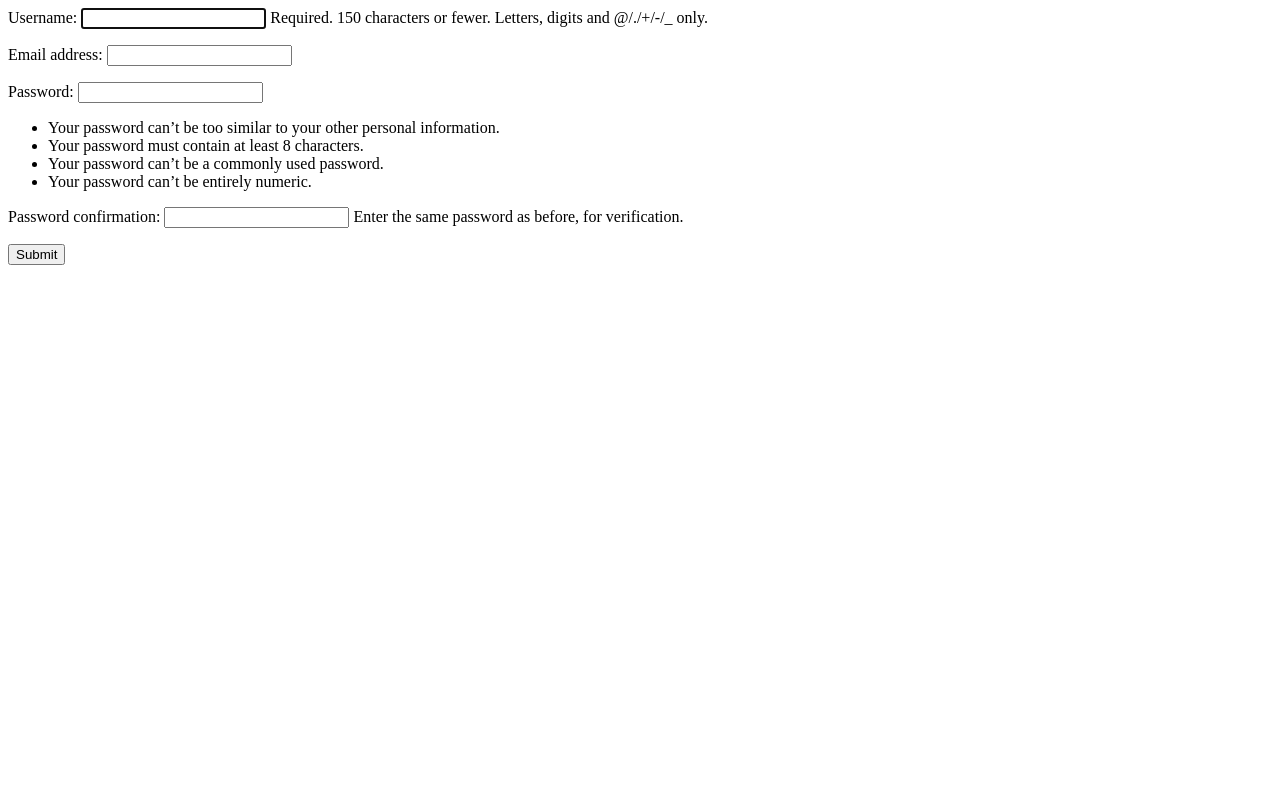
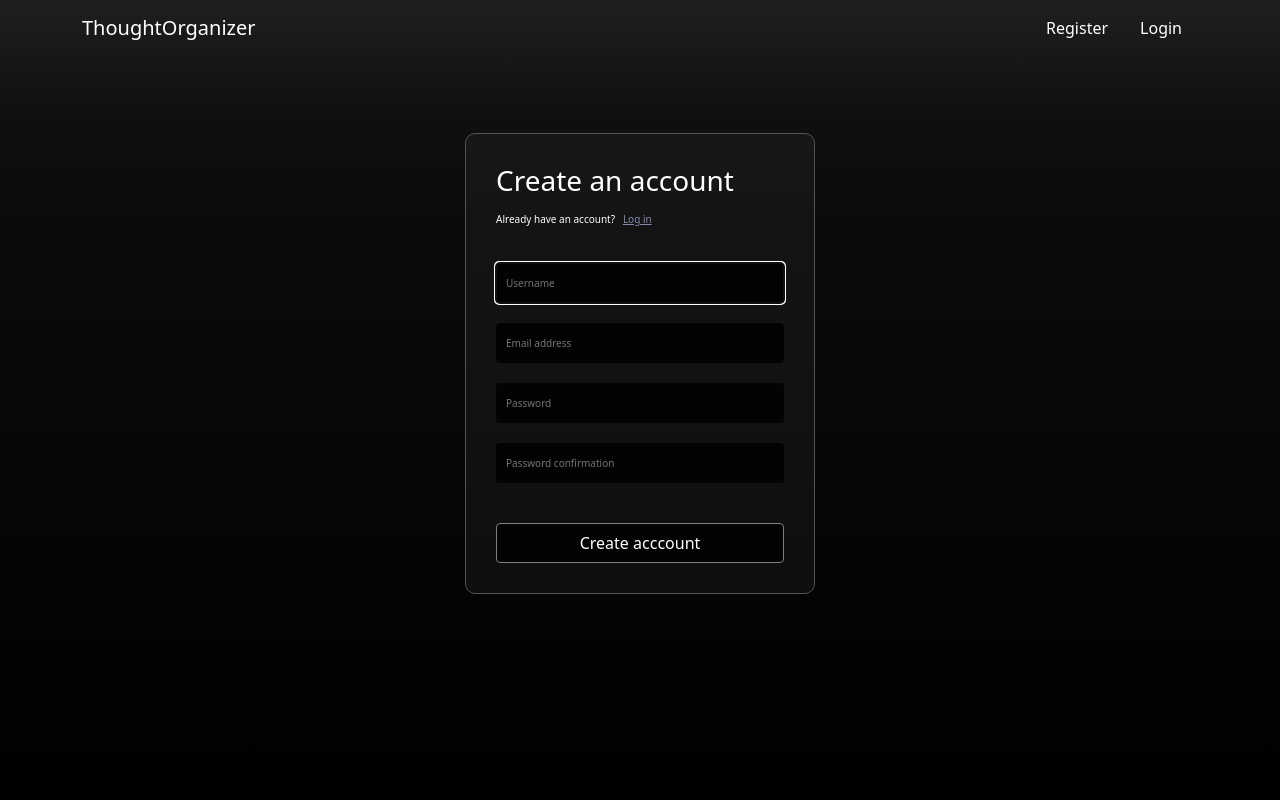
Before and after one commit to 221rdb256IngusAlfsAboltins/ThoughtOrginizer, a Django app: page /register in a window 1280 px wide. Run offline with Django 4.2, Linux system fonts and the light colour scheme.

Commit message:
added styling to registration page

```diff
--- a/journal/forms.py
+++ b/journal/forms.py
@@ -1,7 +1,37 @@
 from django.contrib.auth.forms import UserCreationForm,AuthenticationForm
 from django.contrib.auth.models import User
 from django.forms.widgets import PasswordInput, TextInput
+from django import forms
+
+
 class CreateUserForm(UserCreationForm):
+
     class Meta:
         model = User
-        fields = ['username','email','password1', 'password2']
+        fields = ['username', 'email', 'password1', 'password2']
+
+    def __init__(self, *args, **kwargs):
+        super().__init__(*args, **kwargs)
+
+        self.fields['username'].widget.attrs.update({
+            'placeholder': 'Username'
+        })
+
+        self.fields['email'].widget.attrs.update({
+            'placeholder': 'Email address'
+        })
+
+        self.fields['password1'].widget.attrs.update({
+            'placeholder': 'Password'
+        })
+
+        self.fields['password2'].widget.attrs.update({
+            'placeholder': 'Password confirmation'
+        })
+
+        for field in self.fields.values():
+            field.help_text = ''
+
+class LoginForm(AuthenticationForm):
+    username = forms.CharField(widget=TextInput())
+    password = forms.CharField(widget=PasswordInput())
--- a/journal/templates/journal/dashboard.html
+++ b/journal/templates/journal/dashboard.html
@@ -1 +1,5 @@
 <h1>Dashboard</h1>
+<form action= "{% url 'logout_user' %}" method="POST">
+    {% csrf_token %}
+    <button type="submit">Submit</button>
+</form>
--- a/journal/templates/journal/login.html
+++ /dev/null
@@ -1 +0,0 @@
-<h1>Login</h1>
--- /dev/null
+++ b/journal/templates/journal/navbar.html
@@ -0,0 +1,90 @@
+{% load static %}
+
+<!DOCTYPE html>
+<html lang="en">
+
+<head>
+    <meta charset="utf-8" />
+    <meta name="viewport" content="width=device-width, initial-scale=1">
+
+    <link href="https://cdn.jsdelivr.net/npm/bootstrap@5.3.3/dist/css/bootstrap.min.css" rel="stylesheet">
+
+    <link rel="stylesheet" href="{% static 'css/navbar.css' %}">
+
+    {% block extra_css %}
+
+    {% endblock %}
+
+</head>
+
+<body>
+
+<nav class="navbar navbar-expand-lg justify-content-center">
+
+    <div class="container">
+
+        <a class="logo" href="#">
+            ThoughtOrganizer
+        </a>
+
+
+        <button class="navbar-toggler"
+                type="button"
+                data-bs-toggle="collapse"
+                data-bs-target="#navbarNavDropdown">
+
+            <span class="navbar-toggler-icon"></span>
+
+        </button>
+
+
+        <div class="collapse navbar-collapse text-center" id="navbarNavDropdown">
+
+            <ul class="navbar-nav ms-auto">
+
+                <li class="nav-item mx-2">
+                    <a class="nav-link nav-underline navbar_btn" href="{% url 'register' %}">
+                        Register
+                    </a>
+                </li>
+
+
+                <li class="nav-item mx-2">
+                    <a class="nav-link nav-underline navbar_btn" href="{% url 'my_login' %}">
+                        Login
+                    </a>
+                </li>
+
+            </ul>
+
+        </div>
+
+    </div>
+
+</nav>
+
+
+
+
+<div  id="base-content" >
+ {% block content %}
+    {% endblock %}
+</div>
+
+
+{% block animation %}
+{% endblock %}
+
+
+
+
+
+<script src="https://cdn.jsdelivr.net/npm/bootstrap@5.3.3/dist/js/bootstrap.bundle.min.js"></script>
+
+
+{% block extra_js %}
+{% endblock %}
+
+
+</body>
+</html>
--- a/journal/templates/journal/register.html
+++ b/journal/templates/journal/register.html
@@ -1,7 +1,27 @@
-<form method="POST">
-    {% csrf_token %}
+{% extends "journal/navbar.html" %}
+{% load static %}
 
-    {{ CreateUserForm.as_p }}
+{% block extra_css %}
+ <link rel="stylesheet" href="{% static 'css/base.css' %}">
+    <link rel="stylesheet" href="{% static 'css/RegisterForm.css' %}">
+{% endblock %}
 
-    <button type="submit">Submit</button>
-</form>
+{% block content %}
+
+
+    <div class="form-container">
+        <form method="POST" class="myform">
+            {% csrf_token %}
+        <h3 style= "margin-bottom:15px;" >Create an account</h3>
+        <p style="font-size:10px;">Already have an account? &nbsp;  <a href="{% url 'my_login' %}" style="color:rgb(133, 137, 174)">Log in</a> </p>
+
+        {{ CreateUserForm.username }}
+        {{ CreateUserForm.email }}
+        {{ CreateUserForm.password1 }}
+        {{ CreateUserForm.password2 }}
+
+            <button type="submit">Create acccount</button>
+        </form>
+    </div>
+
+{% endblock %}
--- a/journal/urls.py
+++ b/journal/urls.py
@@ -3,11 +3,12 @@ from django.urls import include, path
 from journal import views
 
 urlpatterns = [
-    path('home', views.home),
-    path('', views.home),
+    path('home', views.home, name='home'),
+    path('', views.home,name=''),
     path('register', views.register, name='register'),
-    path('login', views.login, name='login'),
+    path('my_login', views.my_login, name='my_login'),
     path('logout', views.logout, name='logout'),
     path('dashboard', views.dashboard, name='dashboard'),
+    path('logout_user', views.logout_user, name='logout_user'),
 
 ]
--- a/journal/views.py
+++ b/journal/views.py
@@ -1,10 +1,13 @@
 from django.shortcuts import render,redirect
-from . forms import CreateUserForm
+from . forms import CreateUserForm, LoginForm
+from django.contrib.auth import authenticate, login,logout
+from django.contrib.auth.decorators import login_required
 
 def home(request):
     return render(request, 'journal/index.html')
 
 def register(request):
+    form = CreateUserForm()
     if request.method == "POST":
         form = CreateUserForm(request.POST)
 
@@ -12,19 +15,35 @@ def register(request):
             form.save()
             return redirect('dashboard')
 
-    else:
-        form = CreateUserForm()
     context = {"CreateUserForm": form}
     return render(request, 'journal/register.html', context)
 
 
 
 
-def login(request):
-    return render(request, 'journal/login.html')
+def my_login(request):
+    form = LoginForm()
+    if request.method == "POST":
+        form = LoginForm(request, data=request.POST)
+        if form.is_valid():
+            username = form.cleaned_data["username"]
+            password = form.cleaned_data["password"]
+            user = authenticate(username=username, password=password)
+            if user is not None:
+                login(request, user)
+                return redirect('dashboard')
 
-def logout(request):
-    pass
+    context = {"LoginForm":form}
+    return render(request, 'journal/my_login.html',context)
 
+@login_required(login_url='my_login')
+def logout_user(request):
+    if request.method == "POST":
+        logout(request)
+        return redirect('home')
+
+    return render(request, 'journal/logout_confirmation.html')
+
+@login_required(login_url='my_login')
 def dashboard(request):
     return render(request, 'journal/dashboard.html')
--- /dev/null
+++ b/static/css/RegisterForm.css
@@ -0,0 +1,3 @@
+.form-container{
+    margin-top:6%;
+}
--- /dev/null
+++ b/static/css/base.css
@@ -0,0 +1,75 @@
+html, body {
+    height: 100%;
+    margin: 0;
+}
+
+body {
+    min-height: 100vh;
+    background: linear-gradient(
+        180deg,
+        rgb(31, 31, 31) 0%,
+        rgb(15, 15, 15) 15%,
+        rgb(11, 11, 11) 27%,
+        rgb(0, 0, 0) 100%
+    );
+    background-repeat: no-repeat;
+    background-attachment: fixed;
+     position: relative;
+    overflow-x: hidden;
+    overflow-y: hidden;
+
+}
+#base-content{
+    width:100%;
+    display: flex;
+    justify-content: center;
+    align-items: center;
+
+}
+
+input{
+    background-color:grey;
+    border-radius: 4px;
+}
+
+
+.form-container {
+    width: 350px ;
+    padding:30px;
+    color:white;
+    display: flex;
+    justify-content: center;
+    align-items: center;
+    border-style: solid;
+    border-width: 1px;
+    border-color: rgb(83, 83, 83);
+
+    border-radius: 10px;
+    background: rgba(59, 59, 59, 0.203);
+
+}
+.form-container form {
+    width: 100%!important;
+}
+.form-container input {
+    width: 100% !important;
+    box-sizing: border-box !important;
+    background-color: rgb(3, 3, 3);
+    border:none;
+    margin-top:20px;
+    height:40px;
+    font-size:10px;
+    padding:10px;
+}
+
+.form-container button {
+    margin-top:40px;
+    height:40px;
+    border-radius: 4px;
+    width:100%;
+    border-style:solid;
+    border-color:grey;
+    border-width:1px;
+    color:white;
+    background-color: rgb(3, 3, 3);
+}
--- /dev/null
+++ b/static/css/navbar.css
@@ -0,0 +1,55 @@
+
+.navbar {
+    background-color: transparent !important;
+    color:white !important;
+
+
+}
+
+.navbar-toggler {
+    border-color: rgb(90, 90, 90);
+}
+
+.navbar-toggler-icon {
+    filter: brightness(0) invert(1);
+}
+
+.navbar-toggler-icon{
+     color:white !important;
+}
+.logo{
+    color:white ;
+    text-decoration:none;
+    font-size:20px;
+}
+.logo:hover{
+    color:rgb(126, 126, 126);
+}
+
+.nav-underline {
+    position: relative;
+
+    text-decoration: none;
+}
+.navbar_btn{
+    color:white !important;
+}
+.nav-item{
+    color:white;
+}
+.nav-underline::after {
+    content: "";
+    position: absolute;
+    left: 0;
+    bottom: 0;
+    width: 0%;
+    height: 2px;
+    background-color: white;
+    color:white !important;
+    transition: width 0.3s ease-in-out;
+}
+
+.nav-underline:hover::after {
+    color:white !important;
+    width: 100%;
+}
```
Also changed, not shown: journal/templates/journal/index.html (+32 -61 lines), journal/templates/journal/logout_confirmation.html (added, +7 -0 lines), journal/templates/journal/my_login.html (added, +9 -0 lines), static/css/home.css (added, +29 -0 lines), static/css/styles.css (deleted, +0 -75 lines).
